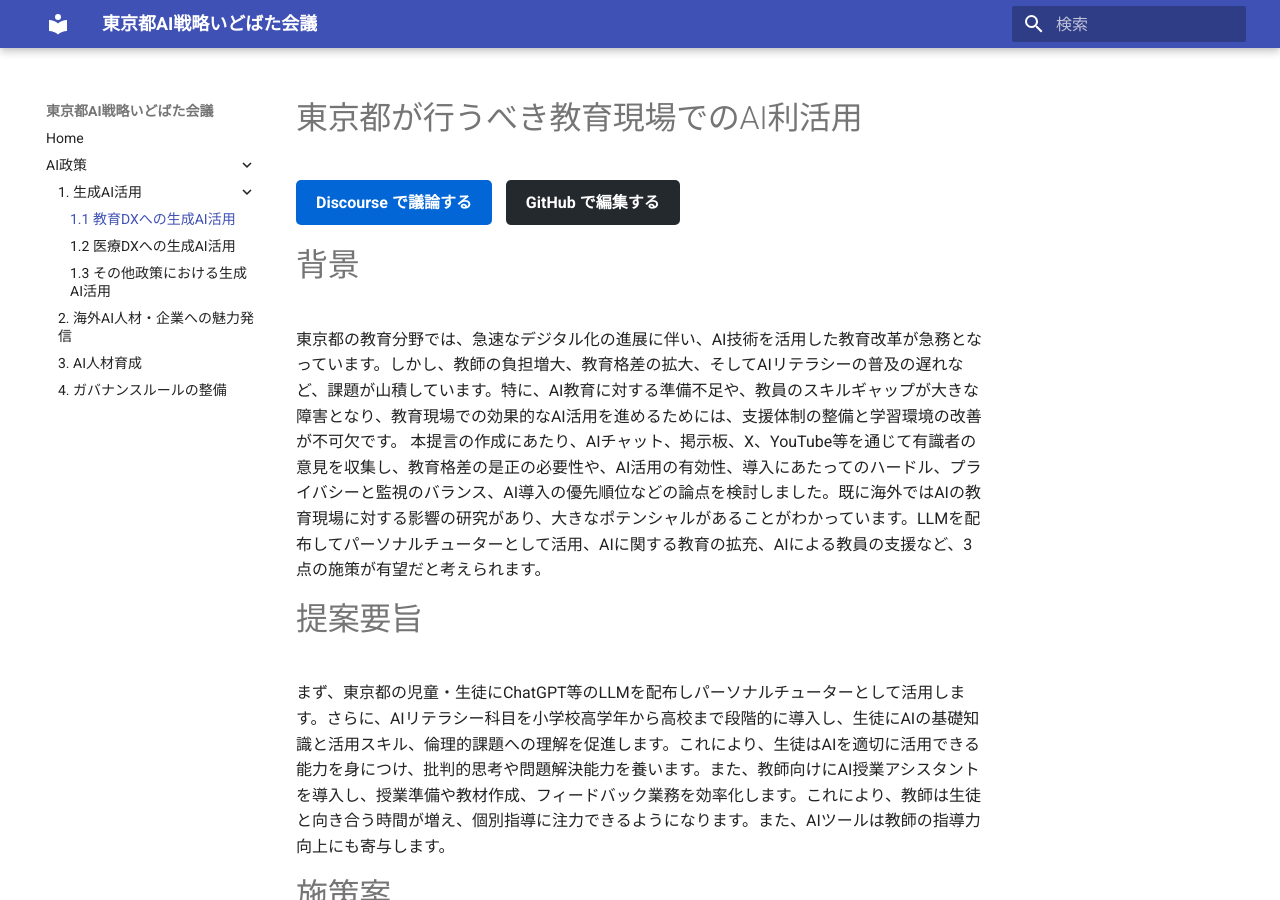
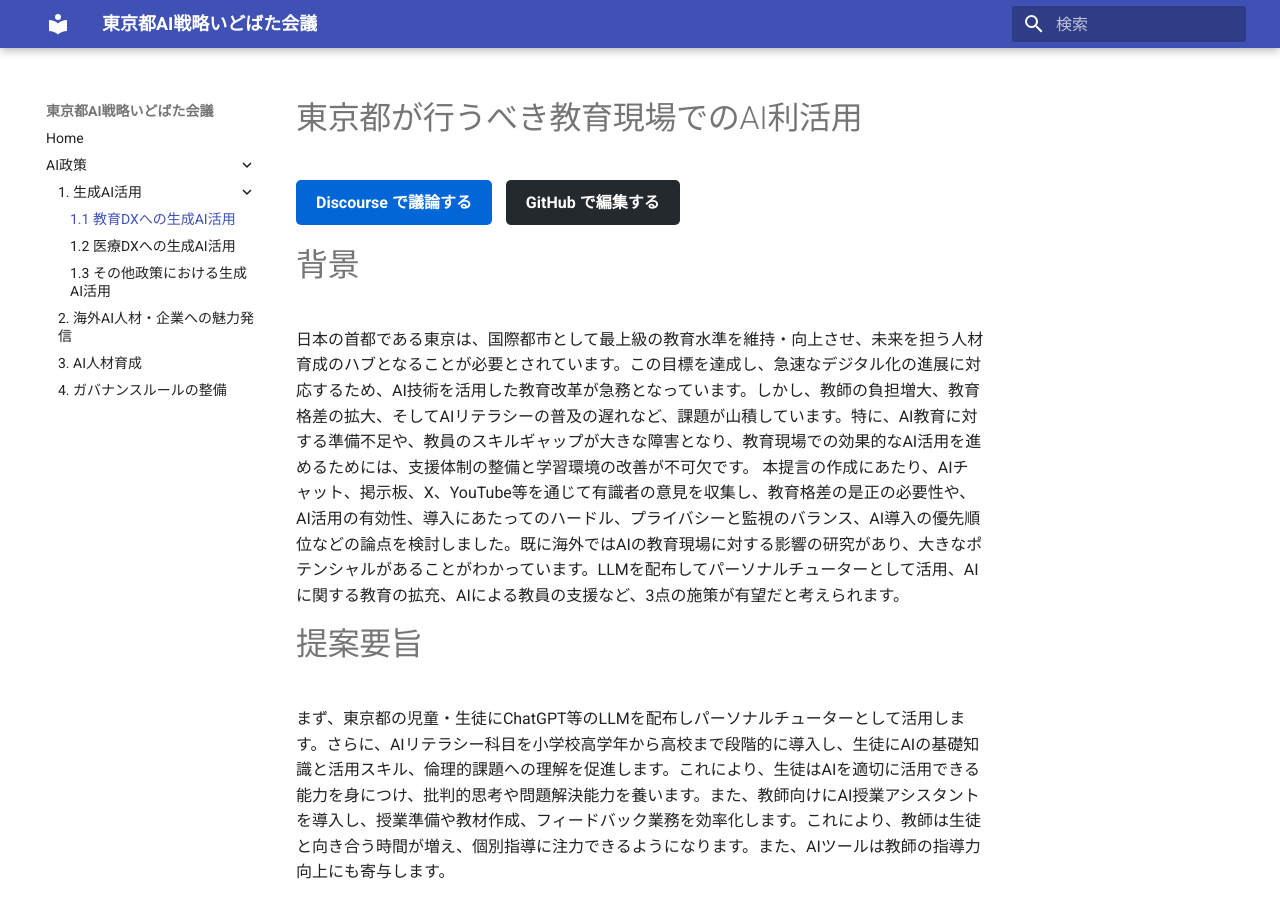
Before and after one commit to takahiroanno2024/2025_ai_idobatakaigi_output, an MkDocs documentation site: the page built from docs/1.1_教育DXへの生成AI活用.md, in a window 1280 px wide and 900 px high. Built offline with MkDocs 1.6.1 and Material for MkDocs 9.7.7, drawn with Linux system fonts in a browser that asks for light colours.

Commit message:
背景：教育改革の必要性に関する記述を更新 by Eitaro Suda

```diff
--- a/docs/1.1_教育DXへの生成AI活用.md
+++ b/docs/1.1_教育DXへの生成AI活用.md
@@ -7,7 +7,7 @@
 
 
 # 背景
-東京都の教育分野では、急速なデジタル化の進展に伴い、AI技術を活用した教育改革が急務となっています。しかし、教師の負担増大、教育格差の拡大、そしてAIリテラシーの普及の遅れなど、課題が山積しています。特に、AI教育に対する準備不足や、教員のスキルギャップが大きな障害となり、教育現場での効果的なAI活用を進めるためには、支援体制の整備と学習環境の改善が不可欠です。
+日本の首都である東京は、国際都市として最上級の教育水準を維持・向上させ、未来を担う人材育成のハブとなることが必要とされています。この目標を達成し、急速なデジタル化の進展に対応するため、AI技術を活用した教育改革が急務となっています。しかし、教師の負担増大、教育格差の拡大、そしてAIリテラシーの普及の遅れなど、課題が山積しています。特に、AI教育に対する準備不足や、教員のスキルギャップが大きな障害となり、教育現場での効果的なAI活用を進めるためには、支援体制の整備と学習環境の改善が不可欠です。
 本提言の作成にあたり、AIチャット、掲示板、X、YouTube等を通じて有識者の意見を収集し、教育格差の是正の必要性や、AI活用の有効性、導入にあたってのハードル、プライバシーと監視のバランス、AI導入の優先順位などの論点を検討しました。既に海外ではAIの教育現場に対する影響の研究があり、大きなポテンシャルがあることがわかっています。LLMを配布してパーソナルチューターとして活用、AIに関する教育の拡充、AIによる教員の支援など、3点の施策が有望だと考えられます。
 
 # 提案要旨
```
